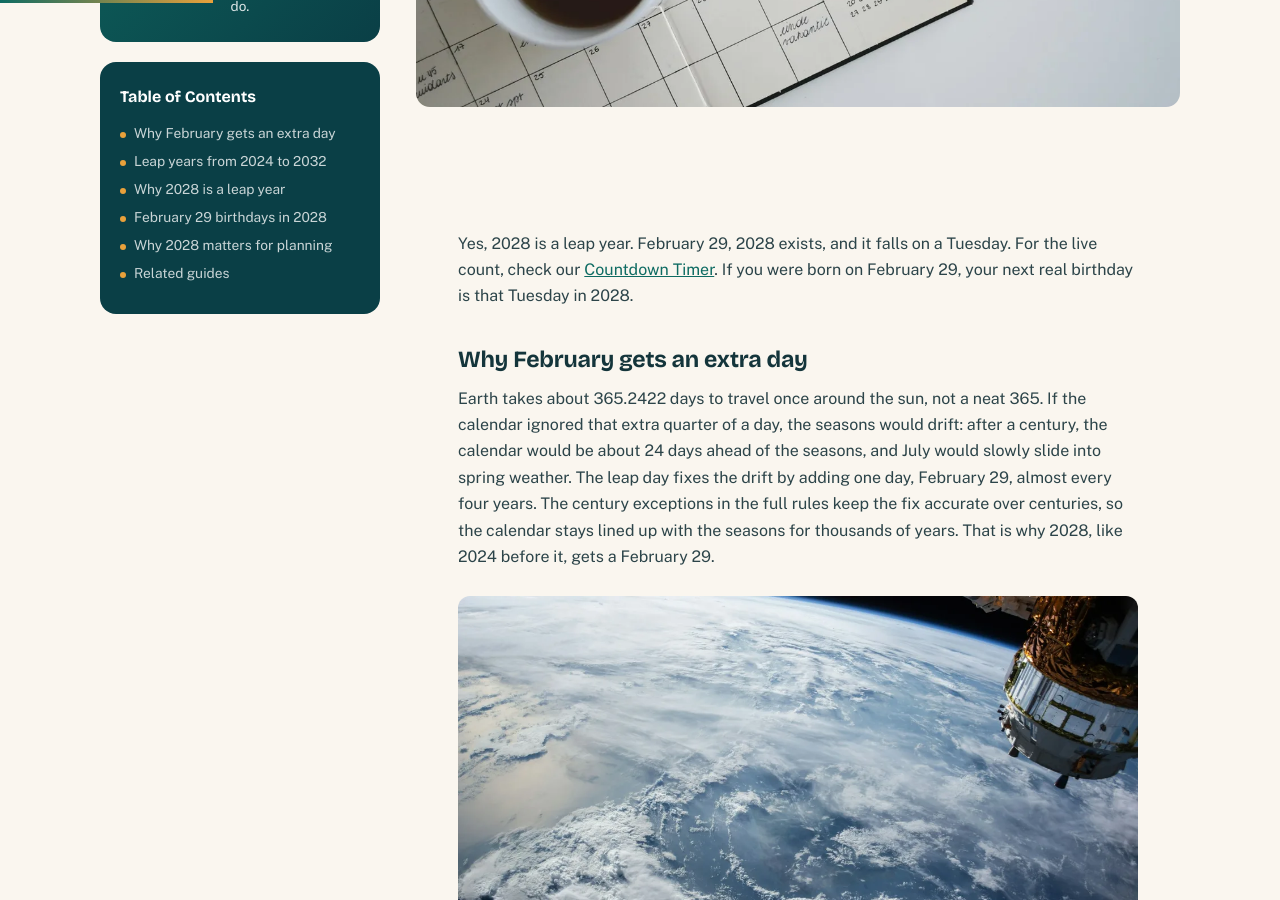
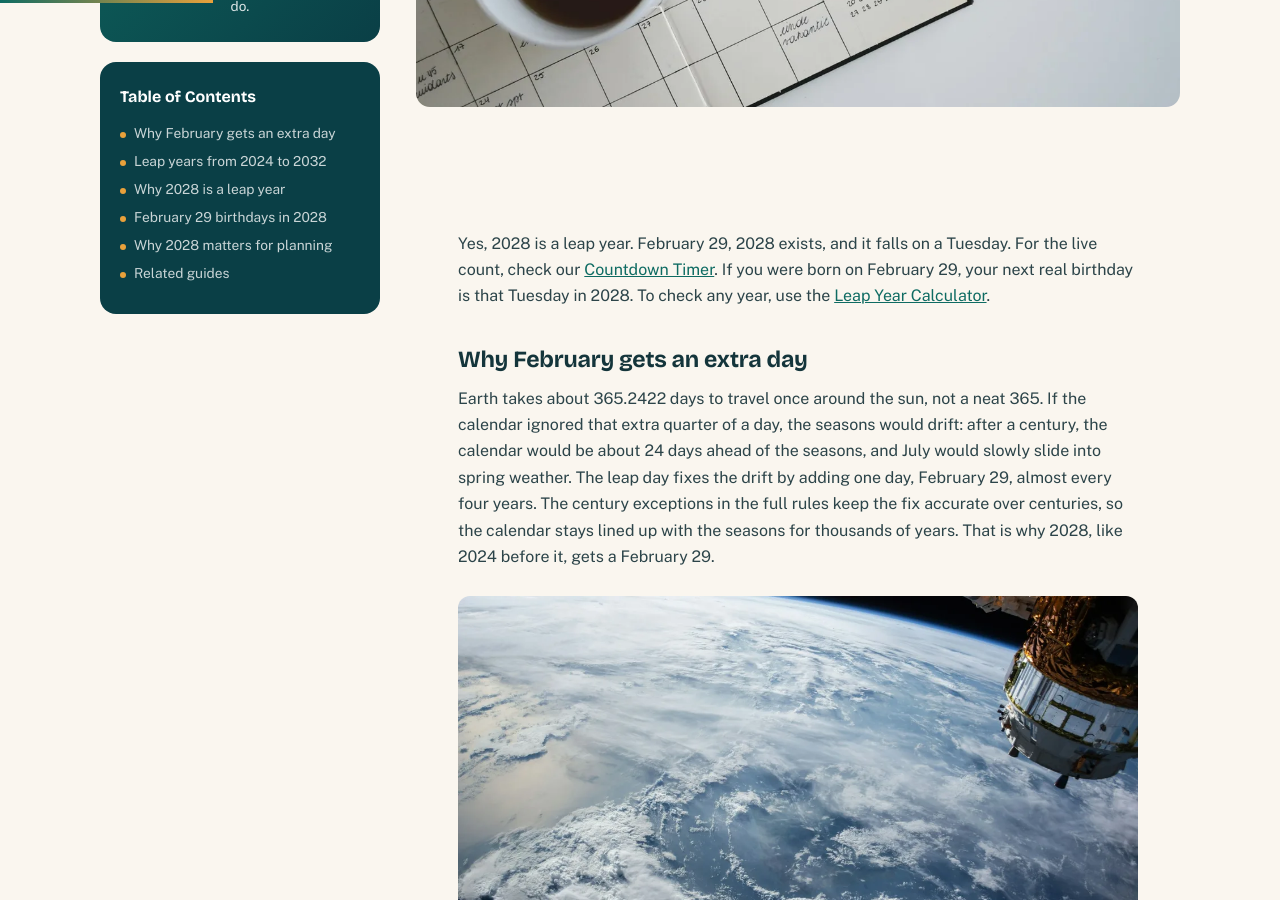
Before and after one commit to zaidmeo09-dhangal/agedatecalc, a Jekyll site: the page built from _posts/2026-11-12-is-2028-a-leap-year.md, in a window 1280 px wide and 900 px high, scrolled down 746 px. Built offline with Jekyll 4.4.1, drawn with Linux system fonts in a browser that asks for light colours.

Commit message:
SEO audit fixes: broken links, titles, DST 2027, schema, og:image

```diff
--- a/_posts/2026-11-12-is-2028-a-leap-year.md
+++ b/_posts/2026-11-12-is-2028-a-leap-year.md
@@ -56,7 +56,7 @@
 
 <div class="prose" markdown="1">
 
-Yes, 2028 is a leap year. February 29, 2028 exists, and it falls on a Tuesday. For the live count, check our [Countdown Timer]({{ '/countdown-timer/' | relative_url }}). If you were born on February 29, your next real birthday is that Tuesday in 2028.
+Yes, 2028 is a leap year. February 29, 2028 exists, and it falls on a Tuesday. For the live count, check our [Countdown Timer]({{ '/countdown-timer/' | relative_url }}). If you were born on February 29, your next real birthday is that Tuesday in 2028. To check any year, use the [Leap Year Calculator]({{ '/leap-year-calculator/' | relative_url }}).
 
 ## Why February gets an extra day
 
```
